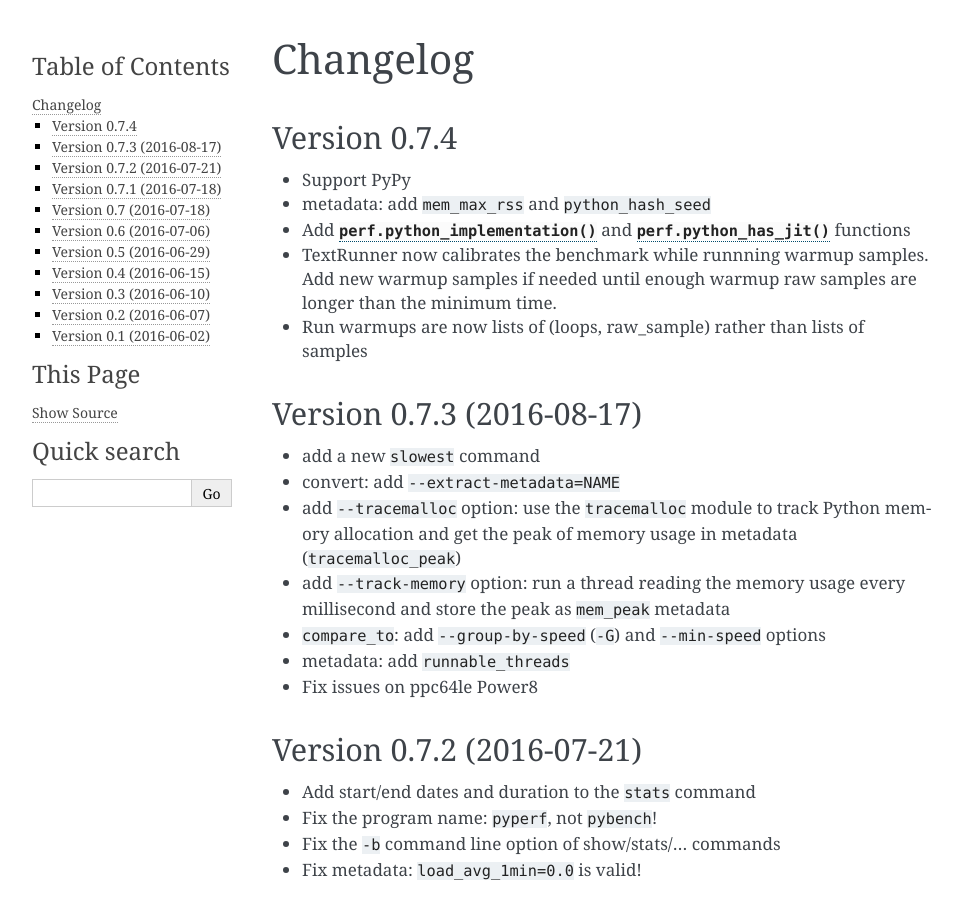
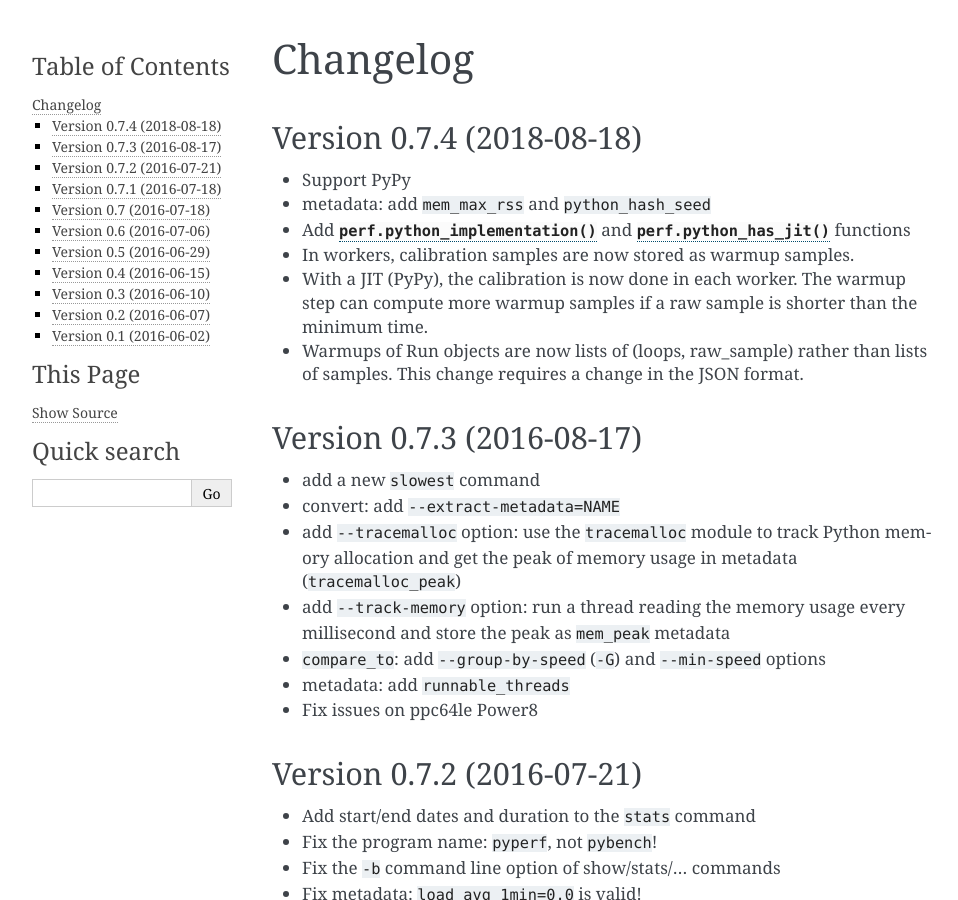
Before and after one commit to psf/pyperf, a Sphinx documentation site: the page built from doc/changelog.rst, in a window 1280 px wide and 900 px high. Shown: the whole window, without its empty margins (148-1106 px from the left). Built offline with Sphinx 7.4.7, drawn with Linux system fonts in a browser that asks for light colours.

Commit message:
prepare release 0.7.4

```diff
--- a/doc/changelog.rst
+++ b/doc/changelog.rst
@@ -1,17 +1,19 @@
 Changelog
 =========
 
-Version 0.7.4
--------------
+Version 0.7.4 (2018-08-18)
+--------------------------
 
 * Support PyPy
 * metadata: add ``mem_max_rss`` and ``python_hash_seed``
 * Add :func:`perf.python_implementation` and :func:`perf.python_has_jit`
   functions
-* TextRunner now calibrates the benchmark while runnning warmup samples.
-  Add new warmup samples if needed until enough warmup raw samples are longer
-  than the minimum time.
-* Run warmups are now lists of (loops, raw_sample) rather than lists of samples
+* In workers, calibration samples are now stored as warmup samples.
+* With a JIT (PyPy), the calibration is now done in each worker. The warmup
+  step can compute more warmup samples if a raw sample is shorter than the
+  minimum time.
+* Warmups of Run objects are now lists of (loops, raw_sample) rather than lists
+  of samples. This change requires a change in the JSON format.
 
 Version 0.7.3 (2016-08-17)
 --------------------------
```
